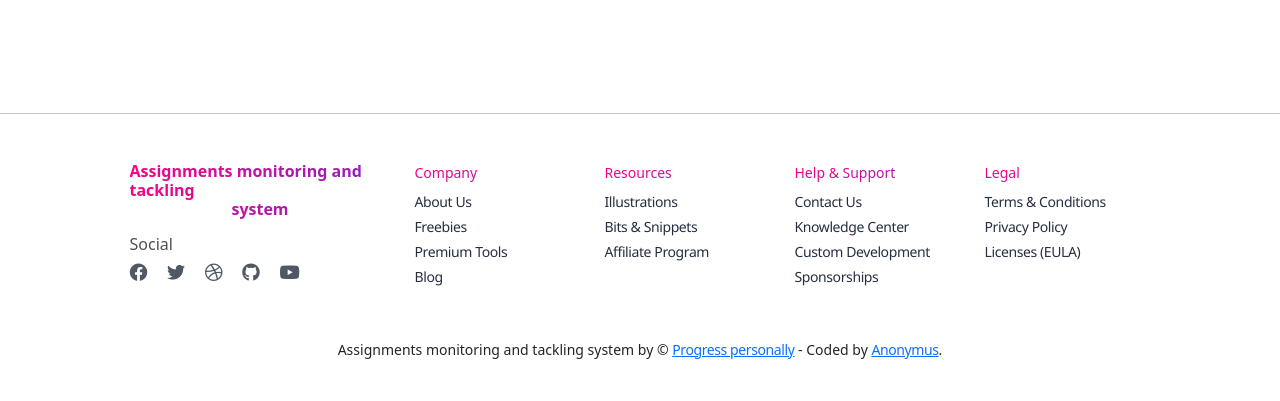
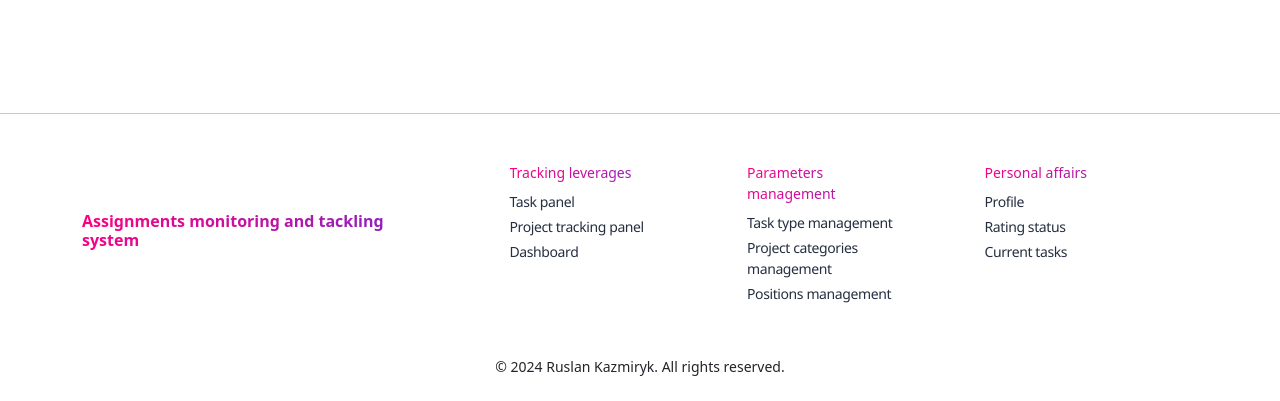
Before and after one commit to callogan/workflow_organizer, a Django app: page /dashboard/ in a window 1280 px wide. Shown: the part 994-1395 px from the top of the page. Before the commit the page ends 1353 px from the top, so only its background shows below. Run offline with Django 5.2, Linux system fonts and the light colour scheme; data that the repository does not hold is empty; parts of the project's set-up code (start-up, migrations or seed data) failed here and were passed over; some libraries are stand-ins or nearby versions.

Commit message:
Modify footer links and copyright notice

```diff
--- a/templates/includes/footer.html
+++ b/templates/includes/footer.html
@@ -2,115 +2,30 @@
   <hr class="horizontal dark mb-5">
   <div class="container">
     <div class="row">
-      <div class="col-md-3 mb-4 ms-auto">
+      <div class="col-md-4 mb-4 me-auto d-flex align-items-center justify-content-center">
         <div>
           <h6 class="text-gradient text-primary font-weight-bolder d-flex flex-column">
-            <div>Assignments monitoring and tackling</div>
-            <div class="align-self-center">system</div>
+            Assignments monitoring and tackling system
           </h6>
         </div>
+      </div>
+      <div class="col-md-2 col-sm-6 col-6 mb-4 me-auto">
         <div>
-          <h6 class="mt-3 mb-2 opacity-8">Social</h6>
-          <ul class="d-flex flex-row ms-n3 nav">
+          <h6 class="text-gradient text-primary text-sm">Tracking leverages</h6>
+          <ul class="flex-column ms-n3 nav">
             <li class="nav-item">
-              <a class="nav-link pe-1" href="https://www.facebook.com/CreativeTim/" target="_blank">
-                <i class="fab fa-facebook text-lg opacity-8"></i>
+              <a class="nav-link" href="{% url 'assignment_handler:task-panel' %}" target="_blank">
+                Task panel
               </a>
             </li>
             <li class="nav-item">
-              <a class="nav-link pe-1" href="https://twitter.com/creativetim" target="_blank">
-                <i class="fab fa-twitter text-lg opacity-8"></i>
+              <a class="nav-link" href="{% url 'assignment_handler:project-tracking-panel' %}" target="_blank">
+                Project tracking panel
               </a>
             </li>
             <li class="nav-item">
-              <a class="nav-link pe-1" href="https://dribbble.com/creativetim" target="_blank">
-                <i class="fab fa-dribbble text-lg opacity-8"></i>
-              </a>
-            </li>
-            <li class="nav-item">
-              <a class="nav-link pe-1" href="https://github.com/creativetimofficial" target="_blank">
-                <i class="fab fa-github text-lg opacity-8"></i>
-              </a>
-            </li>
-            <li class="nav-item">
-              <a class="nav-link pe-1" href="https://www.youtube.com/channel/UCVyTG4sCw-rOvB9oHkzZD1w" target="_blank">
-                <i class="fab fa-youtube text-lg opacity-8"></i>
-              </a>
-            </li>
-          </ul>
-        </div>
-      </div>
-      <div class="col-md-2 col-sm-6 col-6 mb-4">
-        <div>
-          <h6 class="text-gradient text-primary text-sm">Company</h6>
-          <ul class="flex-column ms-n3 nav">
-            <li class="nav-item">
-              <a class="nav-link" href="https://www.creative-tim.com/presentation" target="_blank">
-                About Us
-              </a>
-            </li>
-            <li class="nav-item">
-              <a class="nav-link" href="https://www.creative-tim.com/templates/free" target="_blank">
-                Freebies
-              </a>
-            </li>
-            <li class="nav-item">
-              <a class="nav-link" href="https://www.creative-tim.com/templates/premium" target="_blank">
-                Premium Tools
-              </a>
-            </li>
-            <li class="nav-item">
-              <a class="nav-link" href="https://www.creative-tim.com/blog" target="_blank">
-                Blog
-              </a>
-            </li>
-          </ul>
-        </div>
-      </div>
-      <div class="col-md-2 col-sm-6 col-6 mb-4">
-        <div>
-          <h6 class="text-gradient text-primary text-sm">Resources</h6>
-          <ul class="flex-column ms-n3 nav">
-            <li class="nav-item">
-              <a class="nav-link" href="https://iradesign.io/" target="_blank">
-                Illustrations
-              </a>
-            </li>
-            <li class="nav-item">
-              <a class="nav-link" href="https://www.creative-tim.com/bits" target="_blank">
-                Bits & Snippets
-              </a>
-            </li>
-            <li class="nav-item">
-              <a class="nav-link" href="https://www.creative-tim.com/affiliates/new" target="_blank">
-                Affiliate Program
-              </a>
-            </li>
-          </ul>
-        </div>
-      </div>
-      <div class="col-md-2 col-sm-6 col-6 mb-4">
-        <div>
-          <h6 class="text-gradient text-primary text-sm">Help & Support</h6>
-          <ul class="flex-column ms-n3 nav">
-            <li class="nav-item">
-              <a class="nav-link" href="https://www.creative-tim.com/contact-us" target="_blank">
-                Contact Us
-              </a>
-            </li>
-            <li class="nav-item">
-              <a class="nav-link" href="https://www.creative-tim.com/knowledge-center" target="_blank">
-                Knowledge Center
-              </a>
-            </li>
-            <li class="nav-item">
-              <a class="nav-link" href="https://services.creative-tim.com/?ref=ct-soft-ui-footer" target="_blank">
-                Custom Development
-              </a>
-            </li>
-            <li class="nav-item">
-              <a class="nav-link" href="https://www.creative-tim.com/sponsorships" target="_blank">
-                Sponsorships
+              <a class="nav-link" href="{% url 'assignment_handler:dashboard' %}" target="_blank">
+                Dashboard
               </a>
             </li>
           </ul>
@@ -118,21 +33,43 @@
       </div>
       <div class="col-md-2 col-sm-6 col-6 mb-4 me-auto">
         <div>
-          <h6 class="text-gradient text-primary text-sm">Legal</h6>
+          <h6 class="text-gradient text-primary text-sm">Parameters management</h6>
           <ul class="flex-column ms-n3 nav">
             <li class="nav-item">
-              <a class="nav-link" href="https://www.creative-tim.com/terms" target="_blank">
-                Terms & Conditions
+              <a class="nav-link" href="{% url 'assignment_handler:task-type-list' %}" target="_blank">
+                Task type management
               </a>
             </li>
             <li class="nav-item">
-              <a class="nav-link" href="https://www.creative-tim.com/privacy" target="_blank">
-                Privacy Policy
+              <a class="nav-link" href="{% url 'assignment_handler:project-category-list' %}" target="_blank">
+                Project categories management
               </a>
             </li>
             <li class="nav-item">
-              <a class="nav-link" href="https://www.creative-tim.com/license" target="_blank">
-                Licenses (EULA)
+              <a class="nav-link" href="{% url 'assignment_handler:position-list' %}" target="_blank">
+                Positions management
+              </a>
+            </li>
+          </ul>
+        </div>
+      </div>
+      <div class="col-md-2 col-sm-6 col-6 mb-4 me-auto">
+        <div>
+          <h6 class="text-gradient text-primary text-sm">Personal affairs</h6>
+          <ul class="flex-column ms-n3 nav">
+            <li class="nav-item">
+              <a class="nav-link" href="{% url 'assignment_handler:worker-detail' pk=user.id %}" target="_blank">
+                Profile
+              </a>
+            </li>
+            <li class="nav-item">
+              <a class="nav-link" href="{% url 'assignment_handler:workers-list' %}" target="_blank">
+                Rating status
+              </a>
+            </li>
+            <li class="nav-item">
+              <a class="nav-link" href="{% url 'assignment_handler:task-panel' %}" target="_blank">
+                Current tasks
               </a>
             </li>
           </ul>
@@ -141,8 +78,7 @@
       <div class="col-12">
         <div class="text-center">
           <p class="my-4 text-sm">
-            Assignments monitoring and tackling system by &copy; <a target="_blank" href="" target="_blank">Progress personally</a>
-            - Coded by <a target="_blank" href="" target="_blank">Anonymus</a>.
+            &copy; 2024 Ruslan Kazmiryk. All rights reserved.
           </p>
         </div>
       </div>
```
